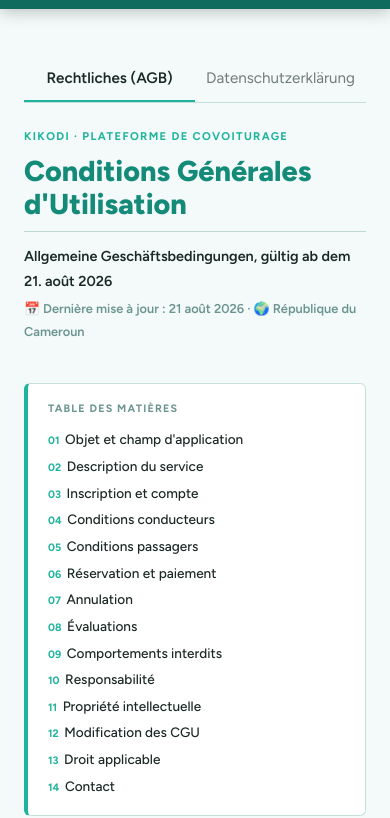
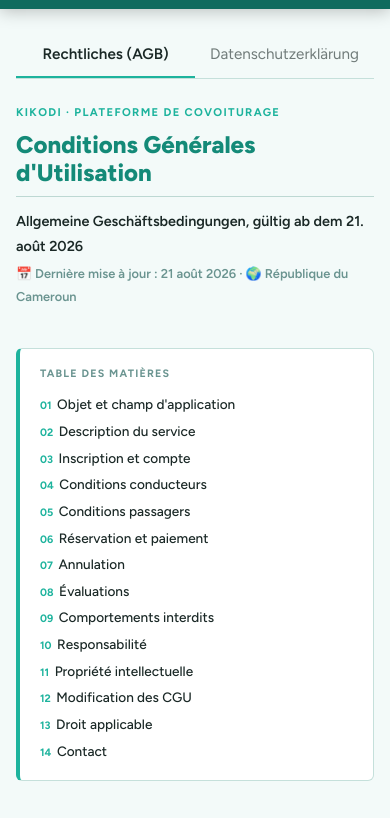
Before and after one commit to tchouaffe/kikodi-legal, a plain HTML site: page index.html in a window 390 px wide. Shown: the part 46-864 px from the top of the page. Drawn offline with Linux system fonts and the light colour scheme.

Commit message:
Update index.html

```diff
--- a/index.html
+++ b/index.html
@@ -50,6 +50,8 @@
 
   *, *::before, *::after { box-sizing: border-box; margin: 0; padding: 0; }
 
+  html { overflow-x: hidden; }
+
   body {
     background: var(--bg);
     color: var(--text);
@@ -57,6 +59,7 @@
     font-size: 1rem;
     line-height: 1.75;
     -webkit-font-smoothing: antialiased;
+    overflow-x: hidden;
   }
 
   /* ── Header ── */
@@ -130,7 +133,7 @@
   }
   .toc ol {
     list-style: none; counter-reset: tc;
-    display: grid; grid-template-columns: repeat(auto-fill, minmax(220px, 1fr));
+    display: grid; grid-template-columns: repeat(auto-fill, minmax(min(220px, 100%), 1fr));
     gap: 0.18rem 1.5rem;
   }
   .toc ol li { counter-increment: tc; display: flex; align-items: baseline; gap: 0.35rem; }
@@ -143,7 +146,7 @@
   .section:hover { border-left-color: var(--teal); }
   .sec-num { font-size: 0.66rem; font-weight: 700; letter-spacing: 0.12em; text-transform: uppercase; color: var(--teal); display: block; margin-bottom: 0.25rem; }
   .section h2 { font-size: 1.2rem; font-weight: 700; color: var(--teal-deep); margin-bottom: 0.65rem; line-height: 1.3; text-wrap: balance; }
-  .section p { margin-bottom: 0.65rem; max-width: 66ch; font-size: 0.95rem; }
+  .section p { margin-bottom: 0.65rem; max-width: 66ch; font-size: 0.95rem; word-break: break-word; overflow-wrap: break-word; }
   .section ul { margin: 0.35rem 0 0.65rem 1.1rem; display: flex; flex-direction: column; gap: 0.25rem; }
   .section ul li { font-size: 0.92rem; }
   .section ul li::marker { color: var(--teal); }
@@ -235,6 +238,8 @@
   }
   @media (max-width: 480px) {
     .toc ol { grid-template-columns: 1fr; }
+    .layout { padding: 1.5rem 1rem 3rem; }
+    .doc-title { font-size: 1.5rem; }
   }
 
   *:focus-visible { outline: 2px solid var(--teal); outline-offset: 2px; }
```
